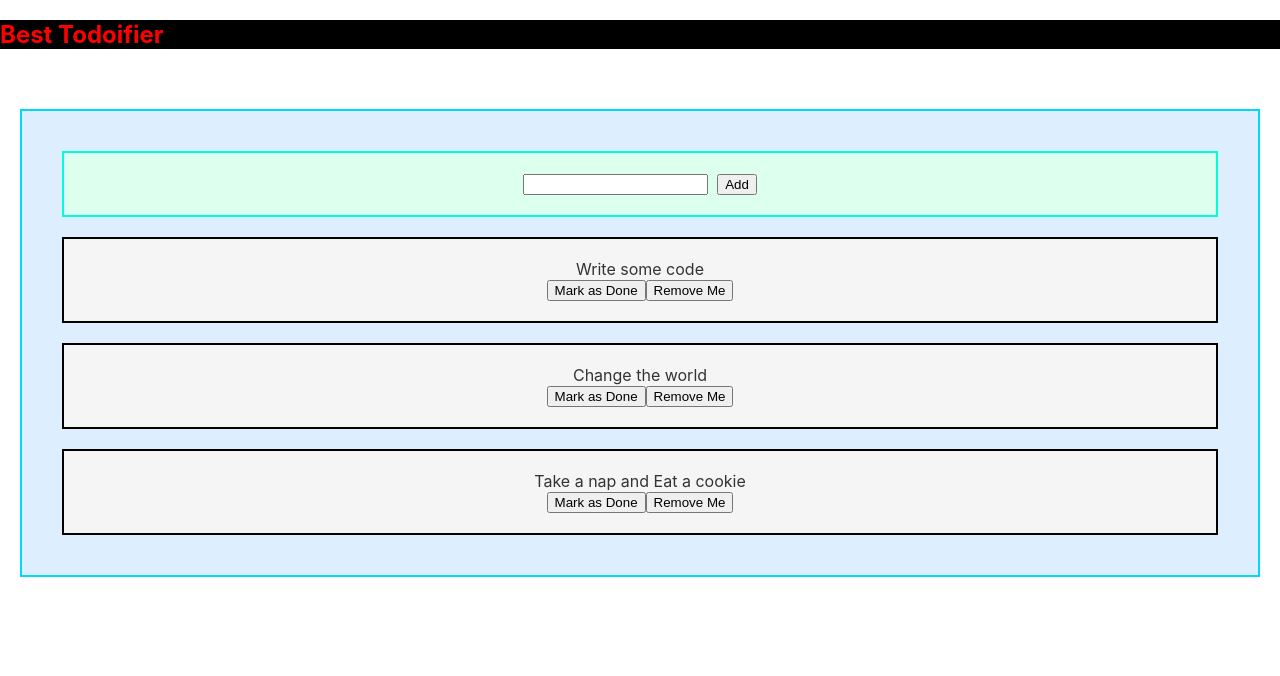
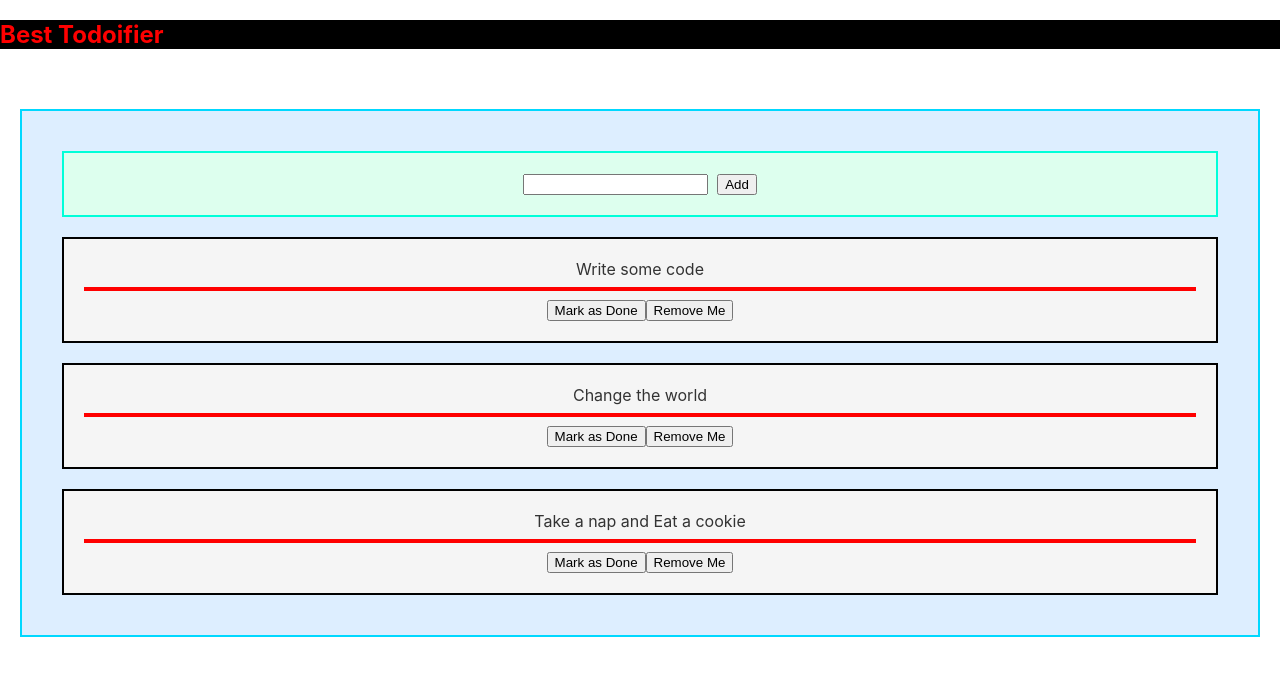
Before and after one commit to doniisetiiawan/todoifier-fox, a React (Create React App) app: page / in a window 1280 px wide. Shown: the top 676 px of the page. Built offline with nearby package versions, Linux system fonts and the light colour scheme.

Commit message:
CSS module

```diff
--- a/src/Todo/Todo.jsx
+++ b/src/Todo/Todo.jsx
@@ -1,7 +1,8 @@
 /* eslint-disable react/require-default-props */
 import PropTypes from 'prop-types';
 import React, { Component } from 'react';
-import './Todo.css';
+
+import styles from './Todo.module.css';
 
 class Todo extends Component {
   static propTypes = {
@@ -21,10 +22,10 @@ class Todo extends Component {
   };
 
   cssClasses = () => {
-    let classes = ['Todo'];
+    let classes = [styles.todo];
     const { done } = this.state;
     if (done) {
-      classes = [...classes, 'Done'];
+      classes = [...classes, styles.done];
     }
     return classes.join(' ');
   };
@@ -40,7 +41,7 @@ class Todo extends Component {
     return (
       <div className={this.cssClasses()}>
         {description}
-        <br />
+        <hr className={styles.redDivider} />
         <button
           type="button"
           className="MarkDone"
--- a/src/Todo/Todo.css
+++ b/src/Todo/Todo.module.css
@@ -1,4 +1,4 @@
-.Todo {
+.todo {
     border: 2px solid black;
     text-align: center;
     background: #f5f5f5;
@@ -7,10 +7,10 @@
     padding: 20px;
 }
 
-.Done {
-    background: #f58888;
+.done {
+    background: #f5a5a5;
 }
 
-hr {
-    border: 2px solid red !important;
+.redDivider {
+    border: 2px solid red;
 }
```
